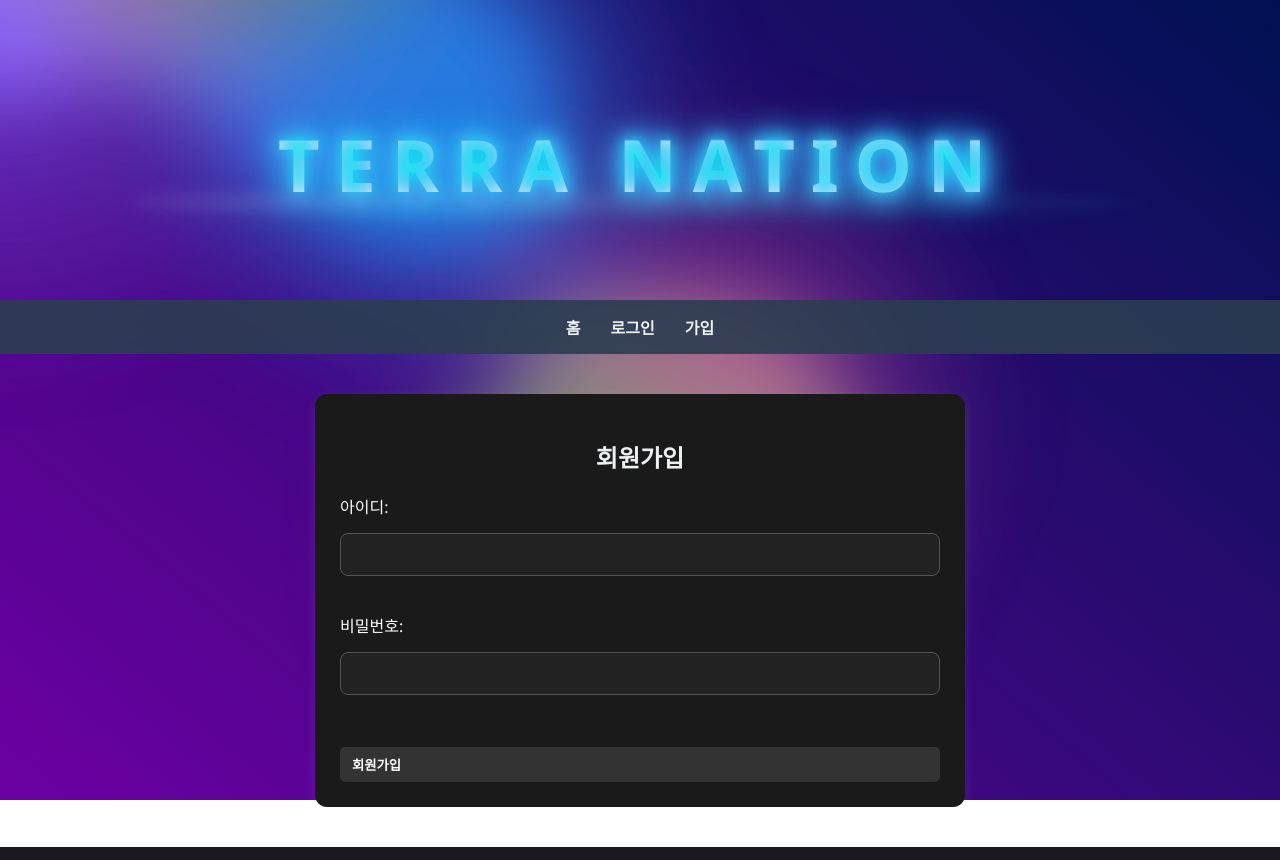
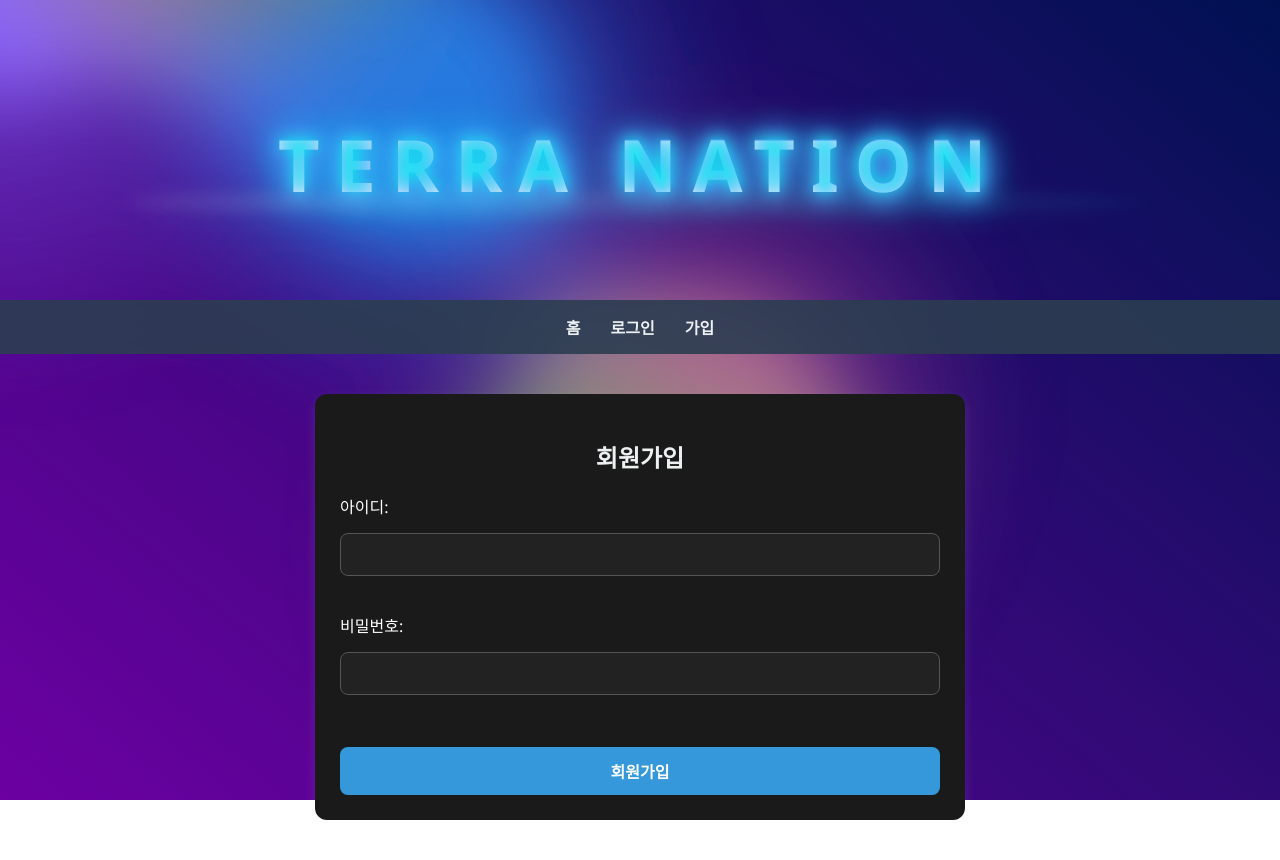
Before and after one commit to d3moni/vsv, a Flask app: page /register in a window 1280 px wide. Run offline with Flask 3, Linux system fonts and the light colour scheme.

Commit message:
Overwrite with new files

```diff
--- a/static/style.css
+++ b/static/style.css
@@ -573,3 +573,47 @@
     position: relative;
     padding-bottom: 30px; /* 버튼 위치 조정용 */
 }
+
+/* ===============================
+   🔹 로그인 / 회원가입 버튼 전용 (글씨 가운데, 크기 조정)
+=============================== */
+
+.btn-login,
+.btn-signup {
+    padding: 12px 24px;             /* 버튼 크기 조금 키움 */
+    border: none;
+    border-radius: 8px;
+    font-weight: bold;
+    font-size: 16px;                /* 글씨 크기 키움 */
+    text-align: center;             /* 글씨 가운데 정렬 */
+    vertical-align: middle;         /* 세로 가운데 정렬 */
+    display: inline-flex;           /* 글씨 가운데 정렬 보장 */
+    justify-content: center;
+    align-items: center;
+    cursor: pointer;
+    transition: background-color 0.2s;
+}
+
+/* 로그인 버튼 색상 */
+.btn-login {
+    background-color: #1abc9c;
+    color: white;
+}
+
+/* 로그인 버튼 호버 */
+.btn-login:hover {
+    background-color: #16a085;
+    transform: none;               /* 호버시 커지지 않음 */
+}
+
+/* 회원가입 버튼 색상 */
+.btn-signup {
+    background-color: #3498db;
+    color: white;
+}
+
+/* 회원가입 버튼 호버 */
+.btn-signup:hover {
+    background-color: #2980b9;
+    transform: none;
+}
--- a/templates/login.html
+++ b/templates/login.html
@@ -2,9 +2,11 @@
 {% block title %}로그인{% endblock %}
 {% block content %}
 <h2>로그인</h2>
+<!-- 로그인 -->
 <form method="POST">
     아이디: <input type="text" name="username"><br>
     비밀번호: <input type="password" name="password"><br>
-    <button type="submit">로그인</button>
+    <button type="submit" class="btn-login">로그인</button>
 </form>
+
 {% endblock %}
--- a/templates/register.html
+++ b/templates/register.html
@@ -5,6 +5,6 @@
 <form method="POST">
     아이디: <input type="text" name="username"><br>
     비밀번호: <input type="password" name="password"><br>
-    <button type="submit">회원가입</button>
+    <button type="submit" class="btn-signup">회원가입</button>
 </form>
 {% endblock %}
```
Also changed, not shown: instance/users.db.
